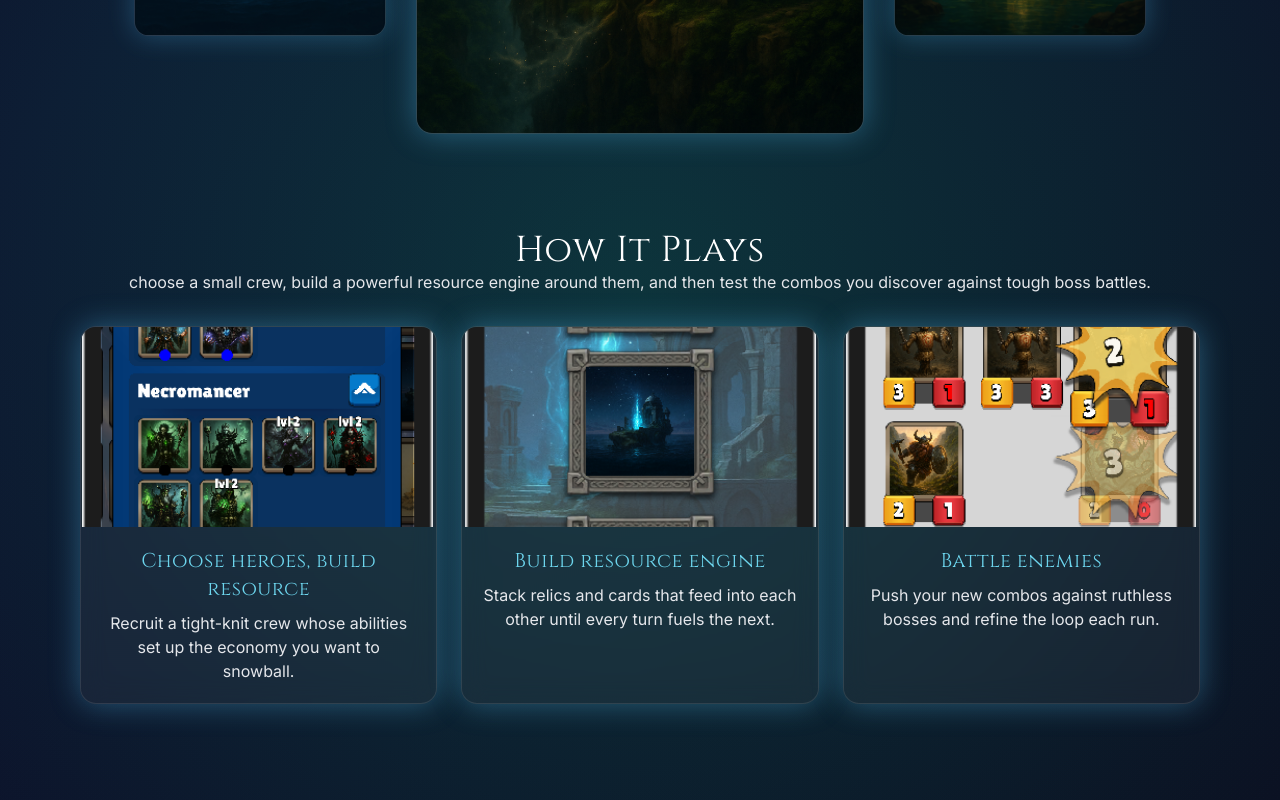
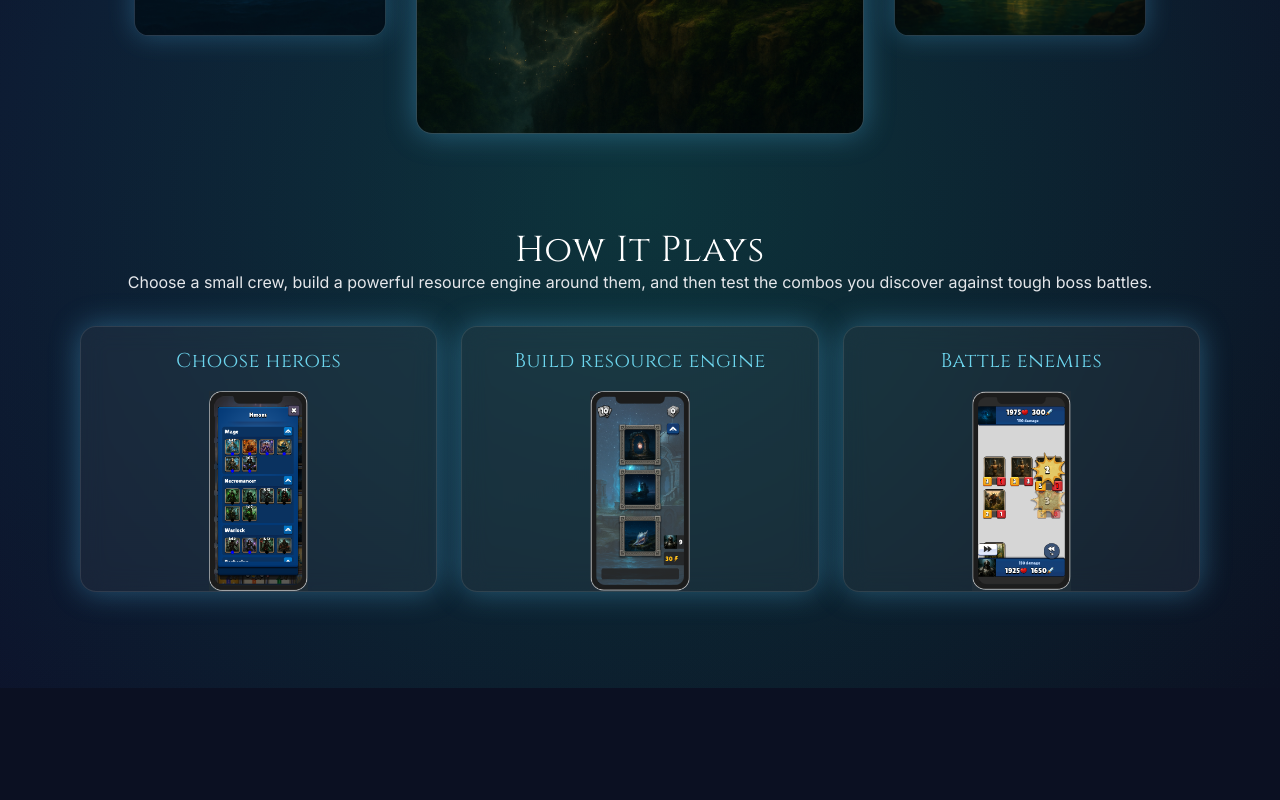
Before and after one commit to BrettMesmur/MesmurOverviewPage, a Next.js app: page / in a window 1280 px wide. Shown: the part 1759-2559 px from the top of the page. After the commit the page ends 2447 px from the top, so only its background shows below. Built offline with nearby package versions, Linux system fonts and the light colour scheme.

Commit message:
Simplify How It Plays cards

```diff
--- a/components/PageClient.tsx
+++ b/components/PageClient.tsx
@@ -8,18 +8,15 @@ import type { DiscoveryResult } from '@/lib/discoverImages';
 
 const howItPlays = [
   {
-    title: 'Choose heroes, build resource',
-    body: 'Recruit a tight-knit crew whose abilities set up the economy you want to snowball.',
+    title: 'Choose heroes',
     image: '/images/GameplayScreenshots/HeroesScreenShot.png',
   },
   {
     title: 'Build resource engine',
-    body: 'Stack relics and cards that feed into each other until every turn fuels the next.',
     image: '/images/GameplayScreenshots/BuildEngineScreenShot.png',
   },
   {
     title: 'Battle enemies',
-    body: 'Push your new combos against ruthless bosses and refine the loop each run.',
     image: '/images/GameplayScreenshots/CombatScreenshot.png',
   },
 ];
@@ -114,7 +111,7 @@ export default function PageClient({ discovery }: Props) {
             <div>
               <h2 className="text-3xl md:text-4xl">How It Plays</h2>
               <p className="text-gray-200">
-                choose a small crew, build a powerful resource engine around them, and then test the combos
+                Choose a small crew, build a powerful resource engine around them, and then test the combos
                 you discover against tough boss battles.
               </p>
             </div>
@@ -122,18 +119,15 @@ export default function PageClient({ discovery }: Props) {
           <div className="mt-8 grid gap-6 sm:grid-cols-2 lg:grid-cols-3">
             {howItPlays.map((step) => (
               <div key={step.title} className="glass-panel flex h-full flex-col overflow-hidden rounded-2xl">
-                <div className="relative aspect-video w-full">
+                <h3 className="px-5 pt-5 text-xl text-aurora">{step.title}</h3>
+                <div className="relative mt-4 aspect-video w-full flex-1">
                   <Image
                     src={step.image}
                     alt={step.title}
                     fill
                     sizes="(min-width: 1024px) 33vw, (min-width: 640px) 50vw, 100vw"
-                    className="object-cover"
+                    className="object-contain"
                   />
-                </div>
-                <div className="p-5">
-                  <h3 className="mb-2 text-xl text-aurora">{step.title}</h3>
-                  <p className="text-gray-200">{step.body}</p>
                 </div>
               </div>
             ))}
```
